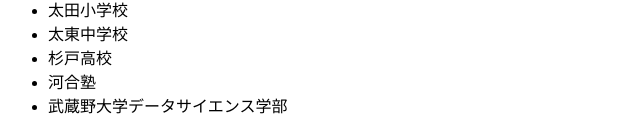
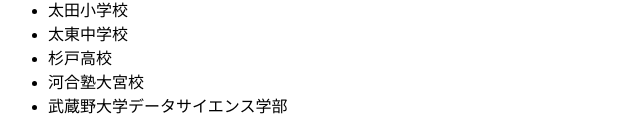
Before and after one commit to tsubukunaoki/detesciense-programing, a plain HTML site: page index.html in a window 1280 px wide. Shown: the part 703-833 px from the top of the page, 0-640 px from the left. Drawn offline with Linux system fonts and the light colour scheme.

Commit message:
経歴を修正

```diff
--- a/index.html
+++ b/index.html
@@ -46,7 +46,7 @@
         <li>太田小学校</li>
         <li>太東中学校</li>
         <li>杉戸高校</li>
-        <li>河合塾</li>
+        <li>河合塾大宮校</li>
         <li>武蔵野大学データサイエンス学部</li>
     </ul>
 
```
